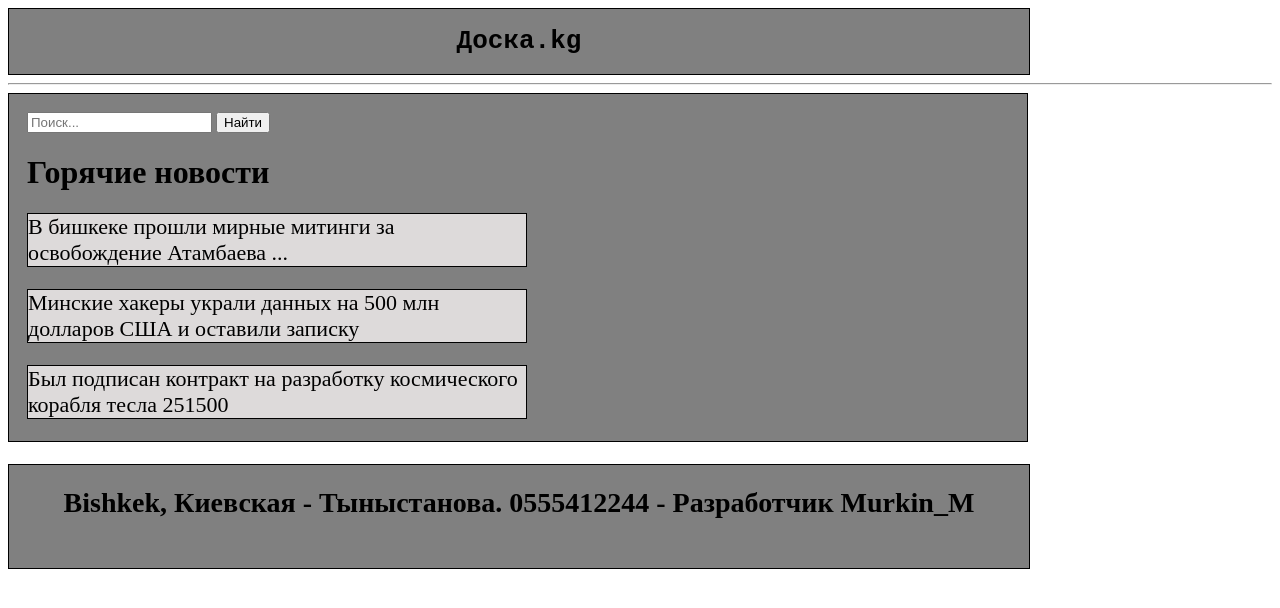
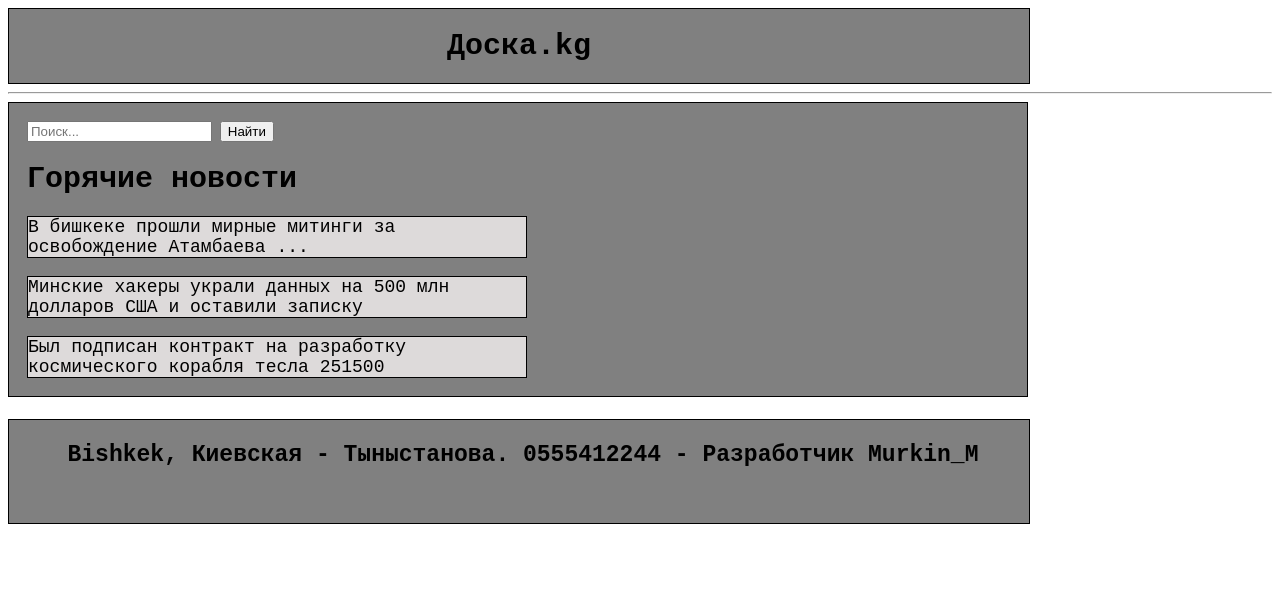
Before and after one commit to MurkinM/First_HTML_Task, a plain HTML site: page index.html in a window 1280 px wide. Drawn offline with Linux system fonts and the light colour scheme.

Commit message:
работа Доделана!

```diff
--- a/index.css
+++ b/index.css
@@ -11,18 +11,21 @@
     width: 1000px;
     background-color: grey;
     border: 1px solid black;
+    font-family: monospace;
+    font-size: 13px;
     padding-left: 18px;
     padding-top: 18px;
 }
 
 .hot_news {
     width: 500px;
+    font-size: 10px;
 }
 
 p {
     background-color: rgb(221, 218, 218);
     border: 1px solid black;
-    font-size: 22px;
+    font-size: 18px;
 }
 .Adress {
     background-color: grey;
@@ -31,7 +34,14 @@ p {
     width: 1020px;
     height: 100px;
     text-align: center;
-    font-size: 14px;
-    text-align: center;
     padding-top: 3px;
 }
+h2 {
+    font-family: monospace;
+    font-size: 23px;
+    padding-left: 8px;
+}
+h1 {
+    font-family: monospace;
+    font-size: 30px;
+}
--- a/index.html
+++ b/index.html
@@ -32,7 +32,7 @@
     </div>
 
     <div class="Adress">
-        <h1>Bishkek, Киевская - Тыныстанова. 0555412244 - Разработчик Murkin_M</h1>
+        <h2>Bishkek, Киевская - Тыныстанова. 0555412244 - Разработчик Murkin_M</h2>
     </div>
 
 </body>
```
